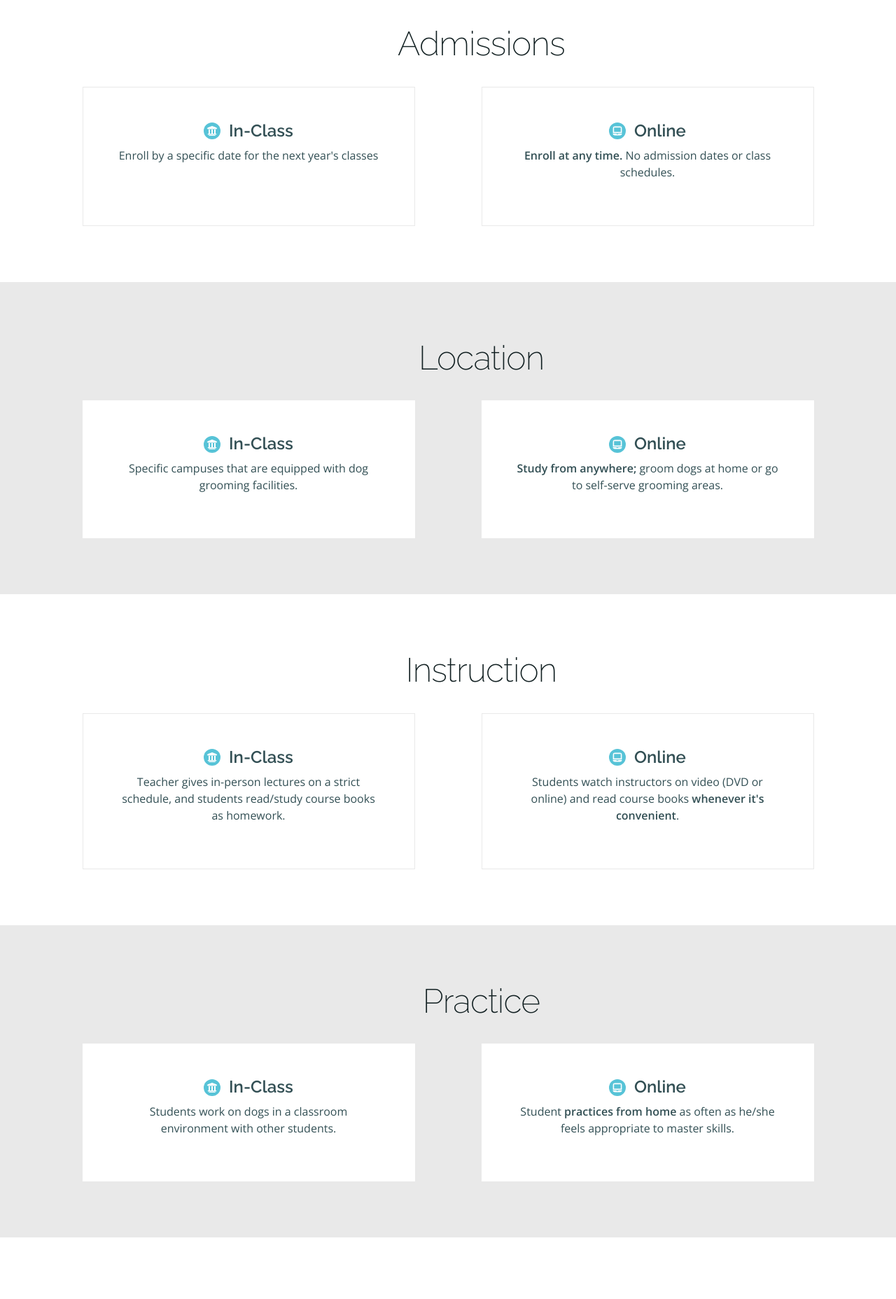
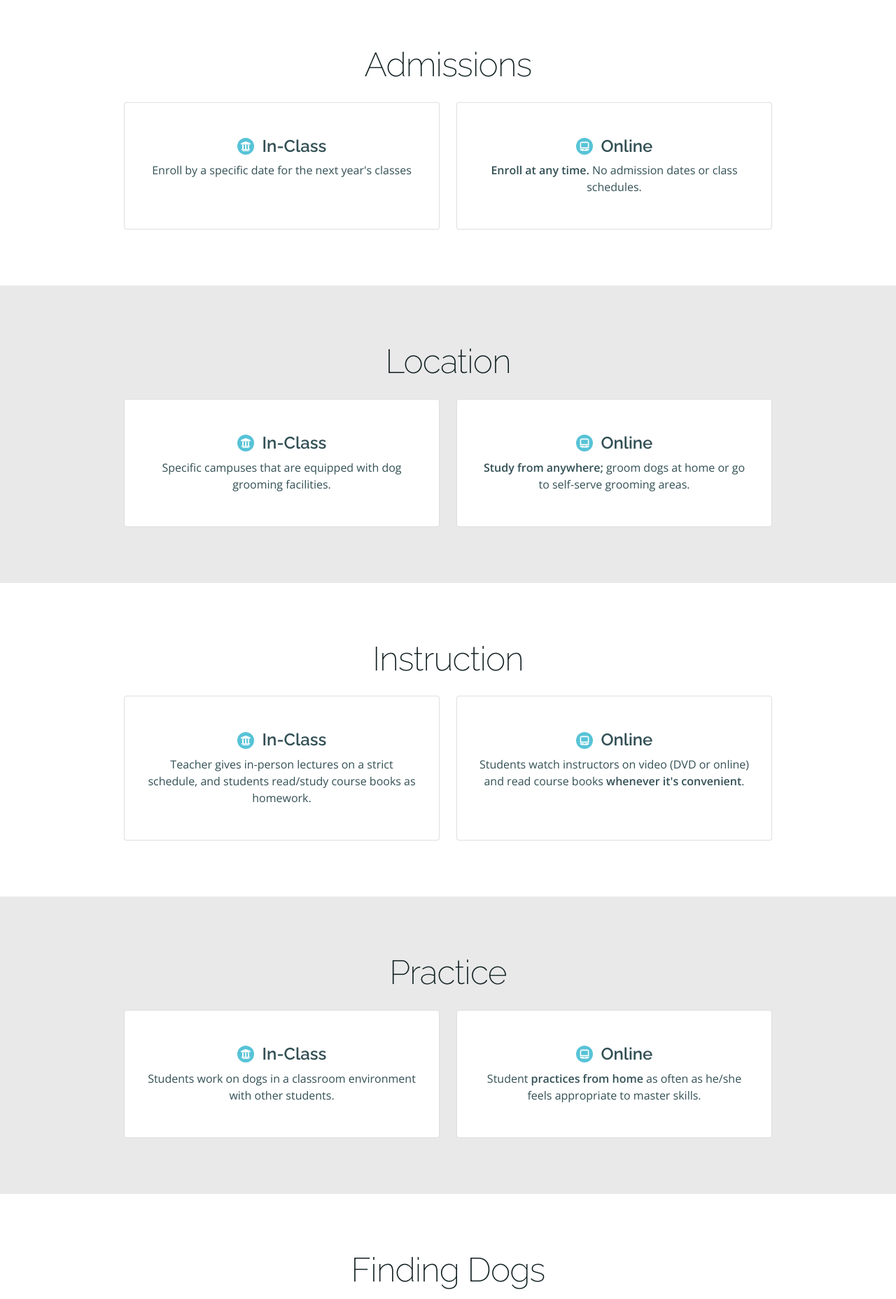
Before and after one commit to QCCareerSchool-Org/www.qcpetstudies.com, a Next.js app: page /dog-grooming-courses/resources/class-vs-online-dog-grooming-schools in a window 1280 px wide. Shown: the part 760-2616 px from the top of the page at 70% size. Built offline with nearby package versions, Linux system fonts and the light colour scheme; no server answers.

Commit message:
Update layout of class-vs-online

```diff
--- a/src/pages/dog-grooming-courses/resources/class-vs-online-dog-grooming-schools.tsx
+++ b/src/pages/dog-grooming-courses/resources/class-vs-online-dog-grooming-schools.tsx
@@ -1,5 +1,6 @@
 import { NextPage } from 'next';
 import Image from 'next/image';
+import { ReactElement } from 'react';
 import { FaGraduationCap, FaLaptop, FaUniversity } from 'react-icons/fa';
 import { DefaultLayout } from '../../../components/DefaultLayout';
 import { SEO } from '../../../components/SEO';
@@ -15,223 +16,127 @@ const ClassVsOnlineLearning: NextPage = () => {
         canonical="dog-grooming-courses/resources/class-vs-online-dog-grooming-schools"
       />
 
-      <section id="firstSection">
+      <section id="firstSection" className="bg-dark">
         <Image src={FirstSectionBackground} layout="fill" objectFit="cover" objectPosition="center" alt="Learning during covid" />
         <div className="image-overlay-gradient"></div>
         <div className="container text-center">
           <div className="row text-white">
             <div className="col-12 col-md-10 offset-md-1">
               <FaGraduationCap className="h1 text-primary mb-3" />
-              <h1 className="text-white">In-Class vs. Online Dog Grooming Schools</h1>
+              <h1>In-Class vs. Online Dog Grooming Schools</h1>
               <p>Learning dog grooming online can be a difficult concept to wrap your head around. After all, dog grooming is a very &quot;hands-on&quot; profession. Surely it needs to be taught in-class by an instructor, no?</p>
-              <p>Definitely not. With the advancement of online learning in recent years, online dog grooming schools can be just as effective (if not more!) than in-class training. No one can dispute that online learning is far more convenient than in class.
-                The key is to find an online dog grooming school that allows you the same (if not more!) hands-on practice that a classroom curriculum would.</p>
-              <h4 className="text-white">Below is a comparison of a typical in-class dog grooming school vs. an online grooming school like QC Pet Studies.</h4>
+              <p>Definitely not. With the advancement of online learning in recent years, online dog grooming schools can be just as effective (if not more!) than in-class training. No one can dispute that online learning is far more convenient than in class. The key is to find an online dog grooming school that allows you the same (if not more!) hands-on practice that a classroom curriculum would.</p>
+              <p className="lead">Below is a comparison of a typical in-class dog grooming school vs. an online grooming school like QC Pet Studies.</p>
             </div>
           </div>
         </div>
       </section>
 
-      <section>
-        <div className="container">
-          <div className="row text-center d-flex justify-content-around">
-            <div className="col-12 col-md-10 offset-md-1 mb-4">
-              <h2>Admissions</h2>
-            </div>
-            <div className="col-10 col-lg-5 mb-4 mb-lg-0 p-5 border border-light ">
-              <h3 className="d-flex align-items-center justify-content-center"><FaUniversity className="text-white bg-primary p-1 rounded-circle" />&nbsp;&nbsp;In-Class</h3>
-              <p>Enroll by a specific date for the next year&apos;s classes</p>
-            </div>
-            <div className="col-10 col-lg-5 mb-lg-0 p-5 border border-light">
-              <h3 className="d-flex justify-content-center align-items-center"><FaLaptop className="text-white bg-primary p-1 rounded-circle" />&nbsp;&nbsp;Online</h3>
-              <p><strong>Enroll at any time.</strong> No admission dates or class schedules.</p>
-            </div>
-          </div>
-        </div>
-      </section>
+      <ComparisonSection
+        title="Admissions"
+        inClass="Enroll by a specific date for the next year&apos;s classes"
+        online={<><strong>Enroll at any time.</strong> No admission dates or class schedules.</>}
+      />
 
-      <section className="bg-light">
-        <div className="container">
-          <div className="row text-center d-flex justify-content-around">
-            <div className="col-12 col-md-10 offset-md-1 mb-4">
-              <h2>Location</h2>
-            </div>
-            <div className="col-10 col-lg-5 mb-4 mb-lg-0 p-5 bg-white">
-              <h3 className="d-flex justify-content-center align-items-center"><FaUniversity className="text-white bg-primary p-1 rounded-circle" />&nbsp;&nbsp;In-Class</h3>
-              <p>Specific campuses that are equipped with dog grooming facilities.</p>
-            </div>
-            <div className="col-10 col-lg-5 mb-lg-0 p-5 bg-white">
-              <h3 className="d-flex justify-content-center align-items-center"><FaLaptop className="text-white bg-primary p-1 rounded-circle" />&nbsp;&nbsp;Online</h3>
-              <p><strong>Study from anywhere;</strong> groom dogs at home or go to self-serve grooming areas.</p>
-            </div>
-          </div>
-        </div>
-      </section>
+      <ComparisonSection
+        title="Location"
+        inClass="Specific campuses that are equipped with dog grooming facilities."
+        online={<><strong>Study from anywhere;</strong> groom dogs at home or go to self-serve grooming areas.</>}
+        className="bg-light"
+      />
 
-      <section>
-        <div className="container">
-          <div className="row text-center d-flex justify-content-around">
-            <div className="col-12 col-md-10 offset-md-1 mb-4">
-              <h2>Instruction</h2>
-            </div>
-            <div className="col-10 col-lg-5 mb-4 mb-lg-0 p-5 border border-light">
-              <h3 className="d-flex justify-content-center align-items-center"><FaUniversity className="text-white bg-primary p-1 rounded-circle" />&nbsp;&nbsp;In-Class</h3>
-              <p>Teacher gives in-person lectures on a strict schedule, and students read/study course books as homework.</p>
-            </div>
-            <div className="col-10 col-lg-5 mb-lg-0 p-5 border border-light">
-              <h3 className="d-flex justify-content-center align-items-center"><FaLaptop className="text-white bg-primary p-1 rounded-circle" />&nbsp;&nbsp;Online</h3>
-              <p>Students watch instructors on video (DVD or online) and read course books <strong>whenever it&apos;s convenient</strong>.</p>
-            </div>
-          </div>
-        </div>
-      </section>
+      <ComparisonSection
+        title="Instruction"
+        inClass="Teacher gives in-person lectures on a strict schedule, and students read/study course books as homework."
+        online={<>Students watch instructors on video (DVD or online) and read course books <strong>whenever it&apos;s convenient</strong>.</>}
+      />
 
-      <section className="bg-light">
-        <div className="container">
-          <div className="row text-center d-flex justify-content-around">
-            <div className="col-12 col-md-10 offset-md-1 mb-4">
-              <h2>Practice</h2>
-            </div>
-            <div className="col-10 col-lg-5 mb-4 mb-lg-0 p-5 bg-white">
-              <h3 className="d-flex justify-content-center align-items-center"><FaUniversity className="text-white bg-primary p-1 rounded-circle" />&nbsp;&nbsp;In-Class</h3>
-              <p>Students work on dogs in a classroom environment with other students.</p>
-            </div>
-            <div className="col-10 col-lg-5 mb-lg-0 p-5 bg-white">
-              <h3 className="d-flex justify-content-center align-items-center"><FaLaptop className="text-white bg-primary p-1 rounded-circle" />&nbsp;&nbsp;Online</h3>
-              <p>Student <strong>practices from home</strong> as often as he/she feels appropriate to master skills.</p>            </div>
-          </div>
-        </div>
-      </section>
+      <ComparisonSection
+        title="Practice"
+        inClass="Students work on dogs in a classroom environment with other students."
+        online={<>Student <strong>practices from home</strong> as often as he/she feels appropriate to master skills.</>}
+        className="bg-light"
+      />
 
-      <section>
-        <div className="container">
-          <div className="row text-center d-flex justify-content-around">
-            <div className="col-12 col-md-10 offset-md-1 mb-4">
-              <h2>Finding Dogs</h2>
-            </div>
-            <div className="col-10 col-lg-5 mb-4 mb-lg-0 p-5 border border-light">
-              <h3 className="d-flex justify-content-center align-items-center"><FaUniversity className="text-white bg-primary p-1 rounded-circle" />&nbsp;&nbsp;In-Class</h3>
-              <p>Students are provided with a &quot;class dog&quot; or are asked to find/bring their own dog to class.</p>
-            </div>
-            <div className="col-10 col-lg-5 mb-lg-0 p-5 border border-light">
-              <h3 className="d-flex justify-content-center align-items-center"><FaLaptop className="text-white bg-primary p-1 rounded-circle" />&nbsp;&nbsp;Online</h3>
-              <p>Student are asked to find <strong>their own dogs</strong> to groom.</p>
-            </div>
-          </div>
-        </div>
-      </section>
+      <ComparisonSection
+        title="Finding Dogs"
+        inClass="Students are provided with a &quot;class dog&quot; or are asked to find/bring their own dog to class."
+        online={<>Student are asked to find <strong>their own dogs</strong> to groom.</>}
+      />
 
-      <section className="bg-light">
-        <div className="container">
-          <div className="row text-center d-flex justify-content-around">
-            <div className="col-12 col-md-10 offset-md-1 mb-4">
-              <h2>Theory Assignments</h2>
-            </div>
-            <div className="col-10 col-lg-5 mb-4 mb-lg-0 p-5 bg-white">
-              <h3 className="d-flex justify-content-center align-items-center"><FaUniversity className="text-white bg-primary p-1 rounded-circle" />&nbsp;&nbsp;In-Class</h3>
-              <p>Students complete written assignments with strict deadlines. Tutor marks assignments &amp; occasionally discusses results with students.</p>
-            </div>
-            <div className="col-10 col-lg-5 mb-lg-0 p-5 bg-white">
-              <h3 className="d-flex justify-content-center align-items-center"><FaLaptop className="text-white bg-primary p-1 rounded-circle" />&nbsp;&nbsp;Online</h3>
-              <p>Students complete written assignments at their leisure with <strong>no assignment deadlines.</strong>
-              &nbsp;Tutor grades assignments &amp; provides <strong>detailed audio feedback</strong> to each student.</p>
-            </div>
-          </div>
-        </div>
-      </section>
+      <ComparisonSection
+        title="Theory Assignments"
+        inClass="Students complete written assignments with strict deadlines. Tutor marks assignments &amp; occasionally discusses results with students."
+        online={<>Students complete written assignments at their leisure with <strong>no assignment deadlines.</strong> Tutor grades assignments &amp; provides <strong>detailed audio feedback</strong> to each student.</>}
+        className="bg-light"
+      />
 
-      <section>
-        <div className="container">
-          <div className="row text-center d-flex justify-content-around">
-            <div className="col-12 col-md-10 offset-md-1 mb-4">
-              <h2>Practical Assignments</h2>
-            </div>
-            <div className="col-10 col-lg-5 mb-4 mb-lg-0 p-5 border border-light">
-              <h3 className="d-flex justify-content-center align-items-center"><FaUniversity className="text-white bg-primary p-1 rounded-circle" />&nbsp;&nbsp;In-Class</h3>
-              <p>Students complete full grooming assignments in-class. Tutor provides grade and feedback.</p>
-            </div>
-            <div className="col-10 col-lg-5 mb-lg-0 p-5 border border-light">
-              <h3 className="d-flex justify-content-center align-items-center"><FaLaptop className="text-white bg-primary p-1 rounded-circle" />&nbsp;&nbsp;Online</h3>
-              <p>Students complete<strong> full grooming assignments</strong> from home, submitting photos/videos of their work. Tutor provides grade and feedback.</p>
-            </div>
-          </div>
-        </div>
-      </section>
+      <ComparisonSection
+        title="Practical Assignments"
+        inClass="Students complete full grooming assignments in-class. Tutor provides grade and feedback."
+        online={<>Students complete<strong> full grooming assignments</strong> from home, submitting photos/videos of their work. Tutor provides grade and feedback.</>}
+      />
 
-      <section className="bg-light">
-        <div className="container">
-          <div className="row text-center d-flex justify-content-around">
-            <div className="col-12 col-md-10 offset-md-1 mb-4">
-              <h2>Program Completion</h2>
-            </div>
-            <div className="col-10 col-lg-5 mb-4 mb-lg-0 p-5 bg-white">
-              <h3 className="d-flex justify-content-center align-items-center"><FaUniversity className="text-white bg-primary p-1 rounded-circle" />&nbsp;&nbsp;In-Class</h3>
-              <p>6 months – 2 years (depends on the program)</p>
-            </div>
-            <div className="col-10 col-lg-5 mb-lg-0 p-5 bg-white">
-              <h3 className="d-flex justify-content-center align-items-center"><FaLaptop className="text-white bg-primary p-1 rounded-circle" />&nbsp;&nbsp;Online</h3>
-              <p>Flexible – <strong>Complete the program at your own pace.</strong> (average 6 months – 1 year)</p>
-            </div>
-          </div>
-        </div>
-      </section>
+      <ComparisonSection
+        title="Program Completion"
+        inClass="6 months – 2 years (depends on the program)"
+        online={<>Flexible&mdash;<strong>Complete the program at your own pace.</strong> (average 6 months to 1 year)</>}
+        className="bg-light"
+      />
 
-      <section>
-        <div className="container">
-          <div className="row text-center d-flex justify-content-around">
-            <div className="col-12 col-md-10 offset-md-1 mb-4">
-              <h2>Business Training</h2>
-            </div>
-            <div className="col-10 col-lg-5 mb-4 mb-lg-0 p-5 border border-light">
-              <h3 className="d-flex justify-content-center align-items-center"><FaUniversity className="text-white bg-primary p-1 rounded-circle" />&nbsp;&nbsp;In-Class</h3>
-              <p>Not usually included</p>
-            </div>
-            <div className="col-10 col-lg-5 mb-lg-0 p-5 border border-light">
-              <h3 className="d-flex justify-content-center align-items-center"><FaLaptop className="text-white bg-primary p-1 rounded-circle" />&nbsp;&nbsp;Online</h3>
-              <p><strong> Business Training</strong></p>
-            </div>
-          </div>
-        </div>
-      </section>
+      <ComparisonSection
+        title="Business Training"
+        inClass="Not usually included"
+        online={<><strong>Business Training</strong></>}
+      />
 
-      <section className="bg-light">
-        <div className="container">
-          <div className="row text-center d-flex justify-content-around">
-            <div className="col-12 col-md-10 offset-md-1 mb-4">
-              <h2>Tuition Cost</h2>
-            </div>
-            <div className="col-10 col-lg-5 mb-4 mb-lg-0 p-5 bg-white">
-              <h3 className="d-flex justify-content-center align-items-center"><FaUniversity className="text-white bg-primary p-1 rounded-circle" />&nbsp;&nbsp;In-Class</h3>
-              <p>$3,000 – $5,000</p>
-              <p>(average)</p>
-            </div>
-            <div className="col-10 col-lg-5 mb-lg-0 p-5 bg-white">
-              <h3 className="d-flex justify-content-center align-items-center"><FaLaptop className="text-white bg-primary p-1 rounded-circle" />&nbsp;&nbsp;Online</h3>
-              <p><strong>$1,000 – $3,000</strong></p>
-              <p>(average)</p>
-            </div>
-          </div>
-        </div>
-      </section>
+      <ComparisonSection
+        title="Tuition Cost"
+        inClass={<>$3,000 – $5,000<br />(average)</>}
+        online={<>$1,000 – $3,000<br />(average)</>}
+        className="bg-light"
+      />
 
-      <section>
-        <div className="container">
-          <div className="row text-center d-flex justify-content-around">
-            <div className="col-12 col-md-10 offset-md-1 mb-4">
-              <h2>Certification</h2>
-            </div>
-            <div className="col-10 col-lg-5 mb-4 mb-lg-0 p-5 border border-light">
-              <h3 className="d-flex justify-content-center align-items-center"><FaUniversity className="text-white bg-primary p-1 rounded-circle" />&nbsp;&nbsp;In-Class</h3>
-              <p>Industry-Recognized Certificate of Completion</p>            </div>
-            <div className="col-10 col-lg-5 mb-lg-0 p-5 border border-light">
-              <h3 className="d-flex justify-content-center align-items-center"><FaLaptop className="text-white bg-primary p-1 rounded-circle" />&nbsp;&nbsp;Online</h3>
-              <p><strong>Industry-Recognized Certificate of Completion</strong></p>
-            </div>
-          </div>
-        </div>
-      </section>
+      <ComparisonSection
+        title="Certification"
+        inClass="Industry-Recognized Certificate of Completion"
+        online={<strong>Industry-Recognized Certificate of Completion</strong>}
+      />
     </DefaultLayout>
   );
 };
 
 export default ClassVsOnlineLearning;
+
+type ComparisonSectionProps = {
+  title: string;
+  inClass: string | ReactElement;
+  online: string | ReactElement;
+  className?: string;
+};
+
+const ComparisonSection = ({ title, inClass, online, className }: ComparisonSectionProps): ReactElement => (
+  <section className={className}>
+    <div className="container text-center">
+      <h2 className="mb-4">{title}</h2>
+      <div className="row justify-content-center">
+        <div className="col-10 col-sm-8 col-md-6 col-lg-5 mb-4 mb-md-0 d-flex align-items-strech">
+          <div className="card w-100">
+            <div className="card-body py-5">
+              <h3 className="d-flex justify-content-center align-items-center"><FaUniversity className="text-white bg-primary p-1 rounded-circle" />&nbsp;&nbsp;In-Class</h3>
+              <p className="card-text">{inClass}</p>
+            </div>
+          </div>
+        </div>
+        <div className="col-10 col-sm-8 col-md-6 col-lg-5 mb-4 mb-md-0 d-flex align-items-strech">
+          <div className="card w-100">
+            <div className="card-body py-5">
+              <h3 className="d-flex justify-content-center align-items-center"><FaLaptop className="text-white bg-primary p-1 rounded-circle" />&nbsp;&nbsp;Online</h3>
+              <p className="card-text">{online}</p>
+            </div>
+          </div>
+        </div>
+      </div>
+    </div>
+  </section>
+);
--- a/src/styles/global.scss
+++ b/src/styles/global.scss
@@ -75,6 +75,9 @@ $navbar-toggler-border-radius:      $border-radius;
 $input-padding-x: 0.75rem; // set back to its original value (don't copy $input-btn-padding-x)
 
 $link-decoration: none;
+
+$card-spacer-y: 2rem;
+$card-spacer-x: 2rem;
 
 @import "bootstrap/scss/bootstrap";
 
```
